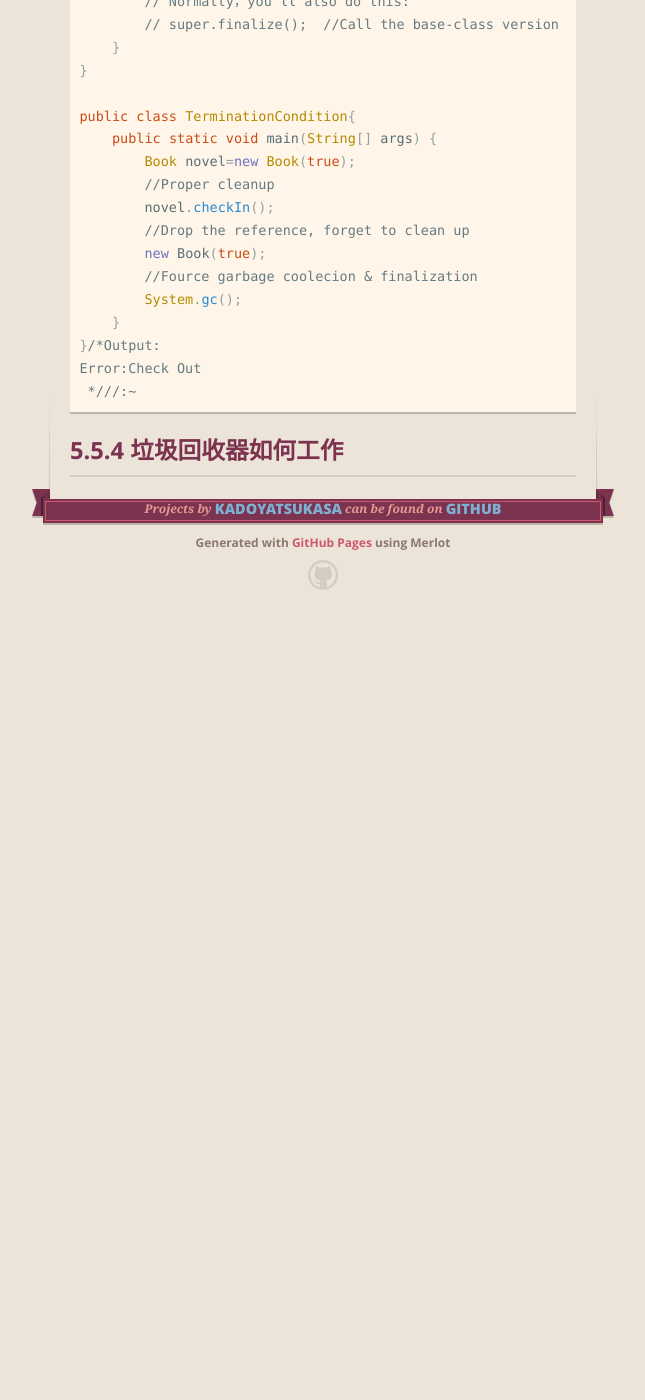
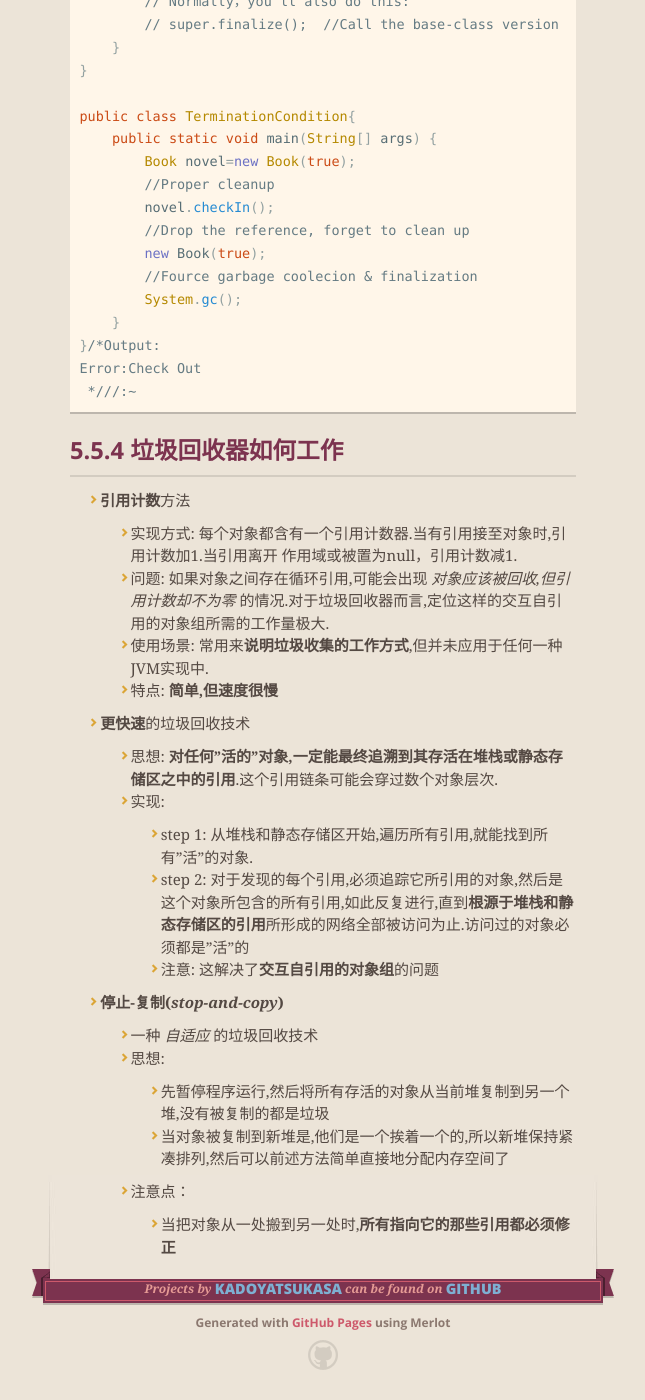
Before and after one commit to kadoyatsukasa/kadoyatsukasa.github.io, a Jekyll site: the page built from docs/thinkinginjava/5/55.md, in a window 1280 px wide and 1400 px high, scrolled down 1429 px. Shown: the whole window, without its empty margins (317-962 px from the left). Built offline with Jekyll 4.4.1, drawn with Linux system fonts in a browser that asks for light colours; our own code applies the rules of GitHub Pages for plain Markdown files; before the commit the page ends 2059 px from its top, so only the background shows below that.

Commit message:
20190124 update

````diff
--- a/docs/thinkinginjava/5/55.md
+++ b/docs/thinkinginjava/5/55.md
@@ -68,3 +68,24 @@ Error:Check Out
 ```
 
 ## 5.5.4 垃圾回收器如何工作
+
+- **引用计数**方法
+  - 实现方式:  每个对象都含有一个引用计数器.当有引用接至对象时,引用计数加1.当引用离开 作用域或被置为null，引用计数减1.
+  - 问题: 如果对象之间存在循环引用,可能会出现 _对象应该被回收,但引用计数却不为零_ 的情况.对于垃圾回收器而言,定位这样的交互自引用的对象组所需的工作量极大.
+  - 使用场景: 常用来**说明垃圾收集的工作方式**,但并未应用于任何一种JVM实现中.
+  - 特点: **简单,但速度很慢**
+
+- **更快速**的垃圾回收技术
+  - 思想:  **对任何"活的"对象,一定能最终追溯到其存活在堆栈或静态存储区之中的引用**.这个引用链条可能会穿过数个对象层次.
+  - 实现:
+    - step 1: 从堆栈和静态存储区开始,遍历所有引用,就能找到所有"活"的对象.
+    - step 2: 对于发现的每个引用,必须追踪它所引用的对象,然后是这个对象所包含的所有引用,如此反复进行,直到**根源于堆栈和静态存储区的引用**所形成的网络全部被访问为止.访问过的对象必须都是"活"的
+    - 注意:  这解决了**交互自引用的对象组**的问题
+
+- **停止-复制(_stop-and-copy_)**
+  - 一种 _自适应_ 的垃圾回收技术
+  - 思想:
+    - 先暂停程序运行,然后将所有存活的对象从当前堆复制到另一个堆,没有被复制的都是垃圾
+    - 当对象被复制到新堆是,他们是一个挨着一个的,所以新堆保持紧凑排列,然后可以前述方法简单直接地分配内存空间了
+  - 注意点：
+    - 当把对象从一处搬到另一处时,**所有指向它的那些引用都必须修正**
````
